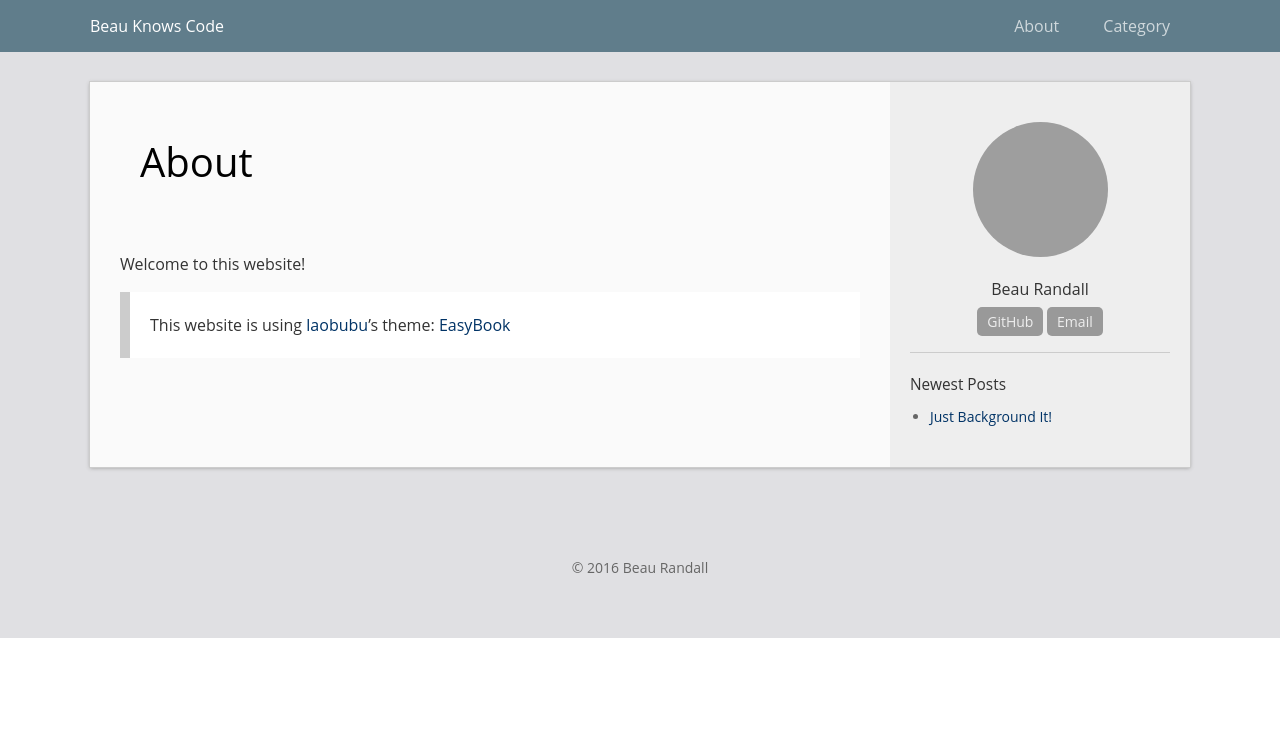
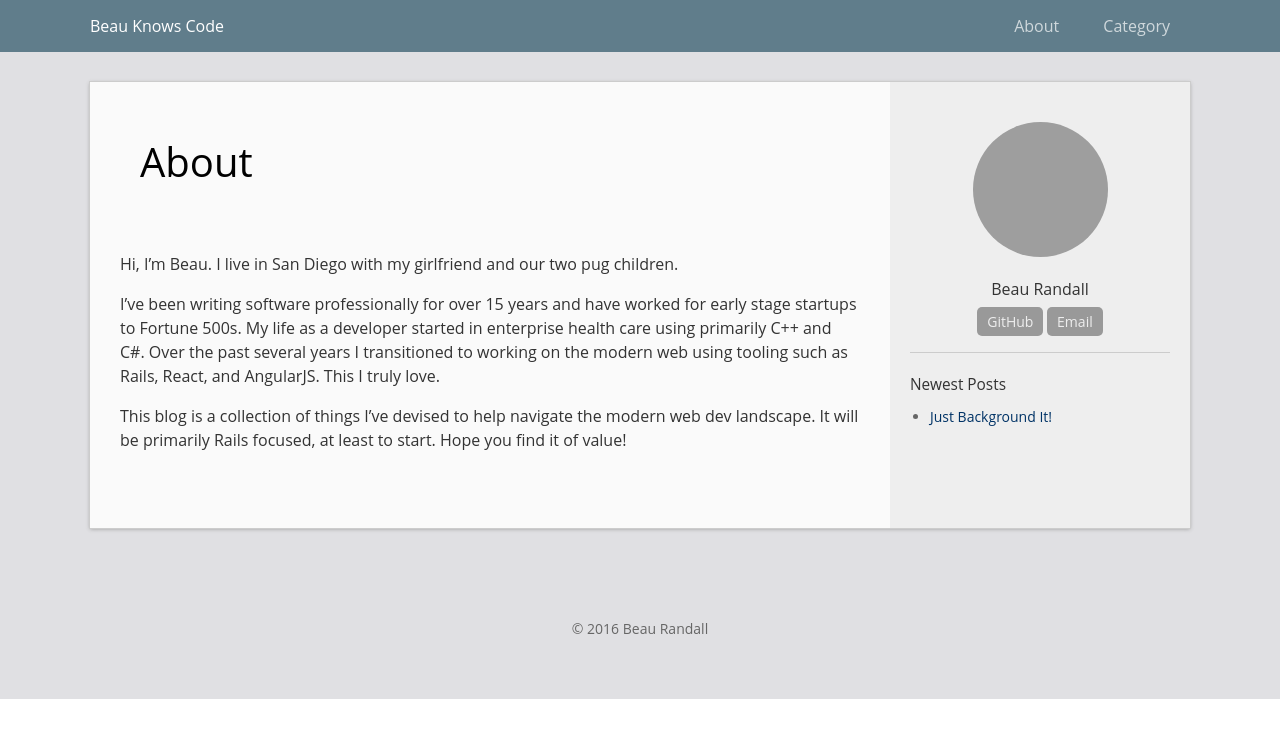
Before and after one commit to brandall10/brandall10.github.io, a Jekyll site: the page built from about.md, in a window 1280 px wide. Shown: the top 738 px of the page. Built offline with Jekyll 4.4.1, drawn with Linux system fonts in a browser that asks for light colours; comment, search, counter and statistics services are not loaded; grey boxes are pictures that could not be loaded.

Commit message:
Add about page

```diff
--- a/about.md
+++ b/about.md
@@ -5,6 +5,8 @@ permalink: /about/
 public: true
 ---
 
-Welcome to this website!
+Hi, I'm Beau.  I live in San Diego with my girlfriend and our two pug children.
 
-> This website is using [laobubu](http://laobubu.net)'s theme: [EasyBook](https://github.com/laobubu/jekyll-theme-EasyBook)
+I've been writing software professionally for over 15 years and have worked for early stage startups to Fortune 500s.  My life as a developer started in enterprise health care using primarily C++ and C#.  Over the past several years I transitioned to working on the modern web using tooling such as Rails, React, and AngularJS.  This I truly love.
+
+This blog is a collection of things I've devised to help navigate the modern web dev landscape.  It will be primarily Rails focused, at least to start.  Hope you find it of value!
```
